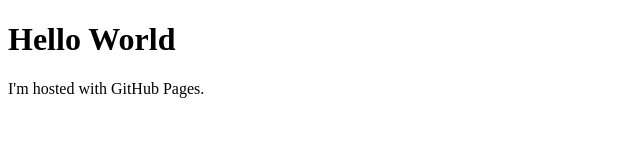
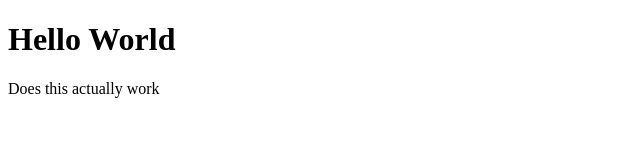
Before and after one commit to RachelGon/RachelGon.github.io, a plain HTML site: page Index.html in a window 1280 px wide. Shown: the full height of the page, 0-640 px from the left. Drawn offline with Linux system fonts and the light colour scheme.

Commit message:
Update Index.html

```diff
--- a/Index.html
+++ b/Index.html
@@ -2,6 +2,6 @@
 <html>
 <body>
 <h1>Hello World</h1>
-<p>I'm hosted with GitHub Pages.</p>
+<p>Does this actually work</p>
 </body>
 </html>
```
